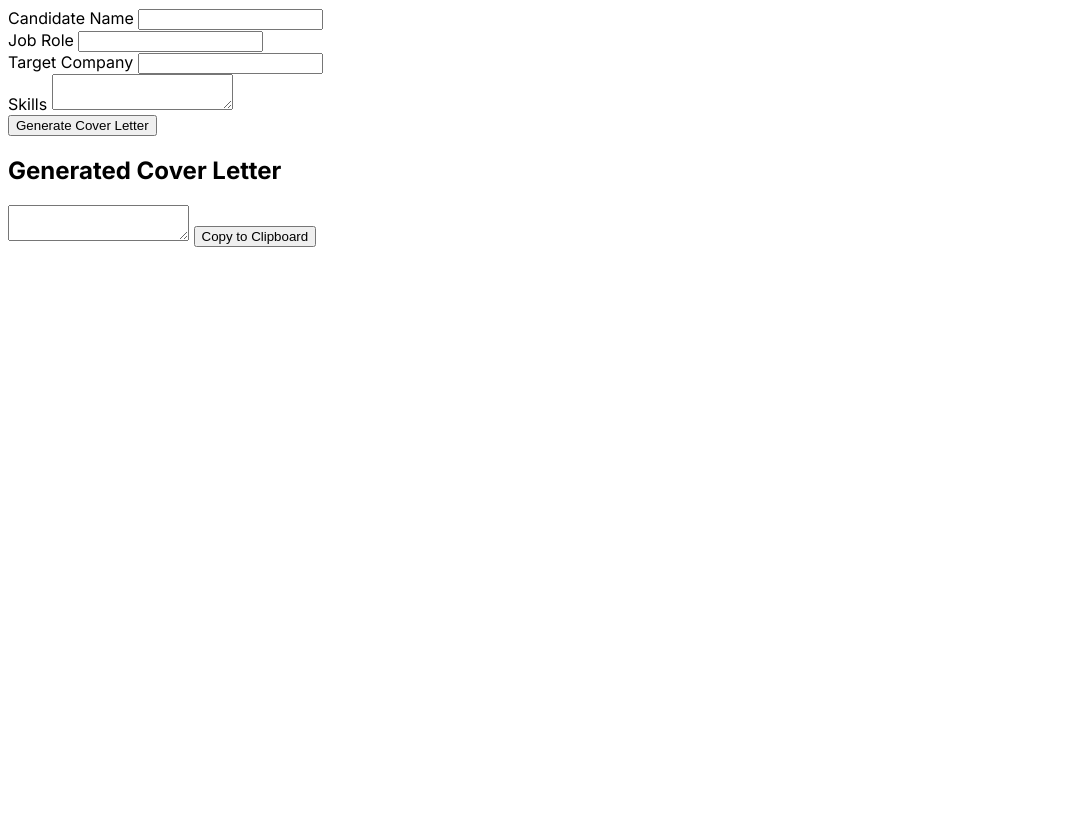
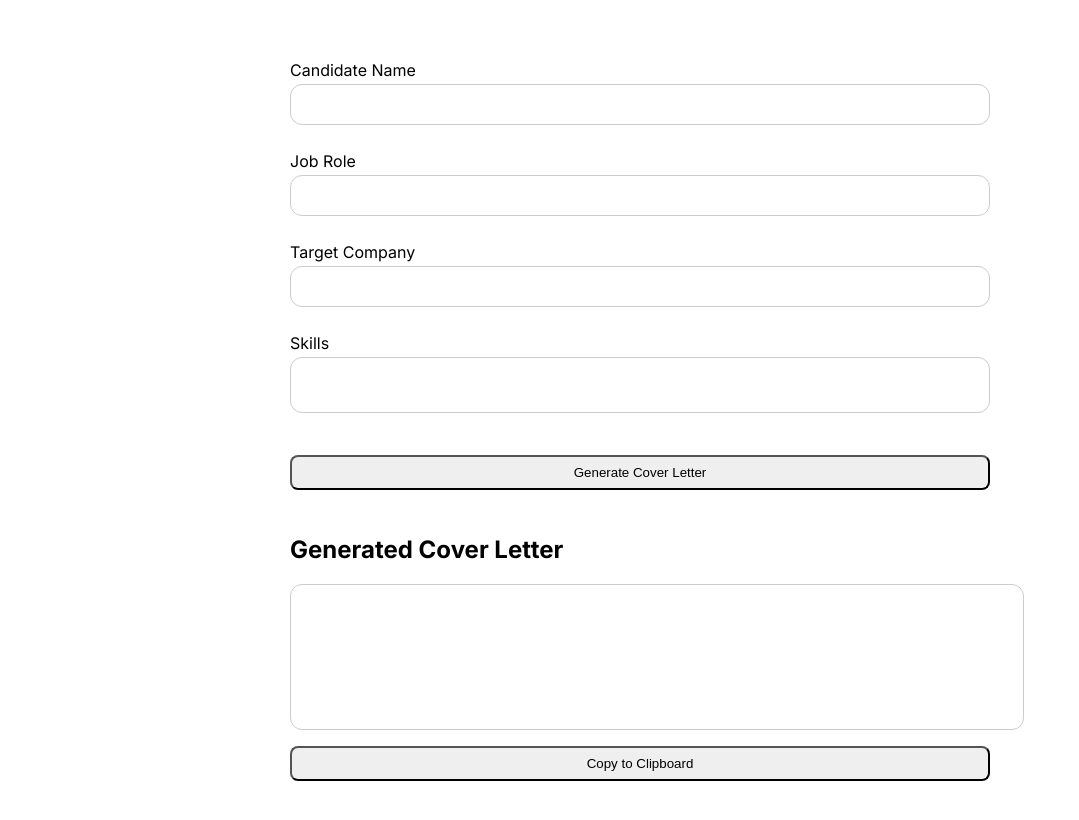
Before and after one commit to Aryan214G/Prodesk-AI-Cover-Letter-Generator, a plain HTML site: page index.html in a window 1280 px wide. Shown: the whole page, without its empty margins (0-1079 px from the left). Drawn offline with Linux system fonts and the light colour scheme.

Commit message:
Update prompts and styles for clipboard functionality and textarea resizing

```diff
--- a/styles.css
+++ b/styles.css
@@ -1,3 +1,77 @@
 body {
+    margin: 0;
     font-family: "Inter", sans-serif;
+
 }
+
+main {
+
+    max-width: 700px;
+
+    margin: 40px auto;
+
+    padding: 20px;
+}
+
+.form-section {
+
+
+    display: flex;
+    flex-direction: column;
+    gap: 10px;
+    margin-bottom: 25px;
+}
+
+.input-label-pair {
+
+    display: flex;
+    flex-direction: column;
+    gap: 4px;
+    margin-bottom: 16px;
+
+}
+
+input {
+
+    padding: 0.75rem 1rem;
+    border-radius: 12px;
+    outline: none;
+    border: 1px solid #ccc;
+}
+
+textarea {
+
+    display: flex;
+    flex-direction: column;
+    gap: 4px;
+    margin-bottom: 16px;
+    padding: 0.75rem 1rem;
+    border-radius: 12px;
+    border: 1px solid #ccc;
+    resize: none;
+}
+
+button {
+    border-radius: 8px;
+    padding: 0.5rem 1rem;
+}
+
+
+/* =========== output area ================ */
+
+.output-section {
+    display: flex;
+    flex-direction: column;
+}
+
+#cover-letter-output {
+
+    width: 100%;
+
+    resize: none;
+
+    overflow: hidden;
+
+    min-height: 120px;
+
+}
```
Also changed, not shown: prompts.md (+2 -0 lines).
